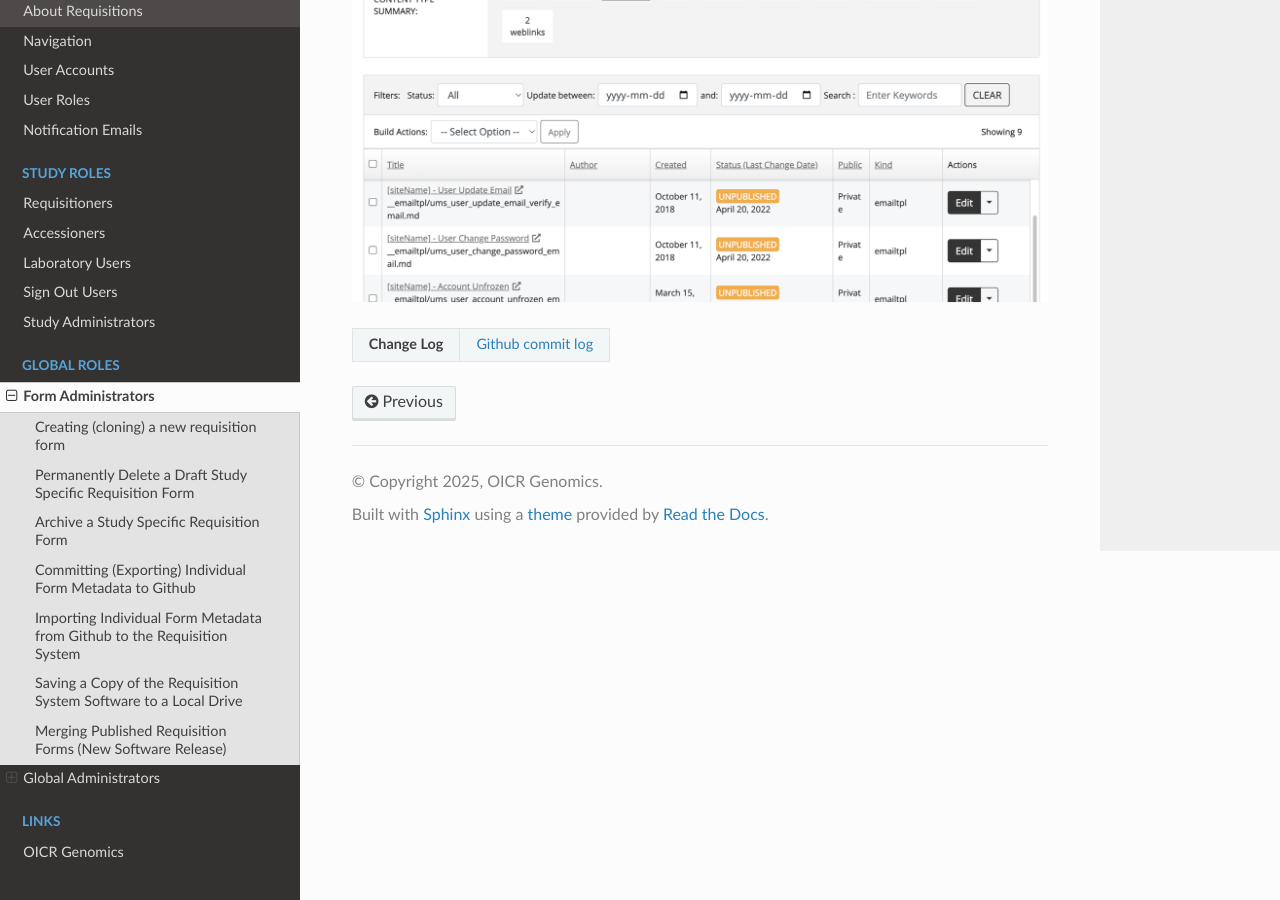
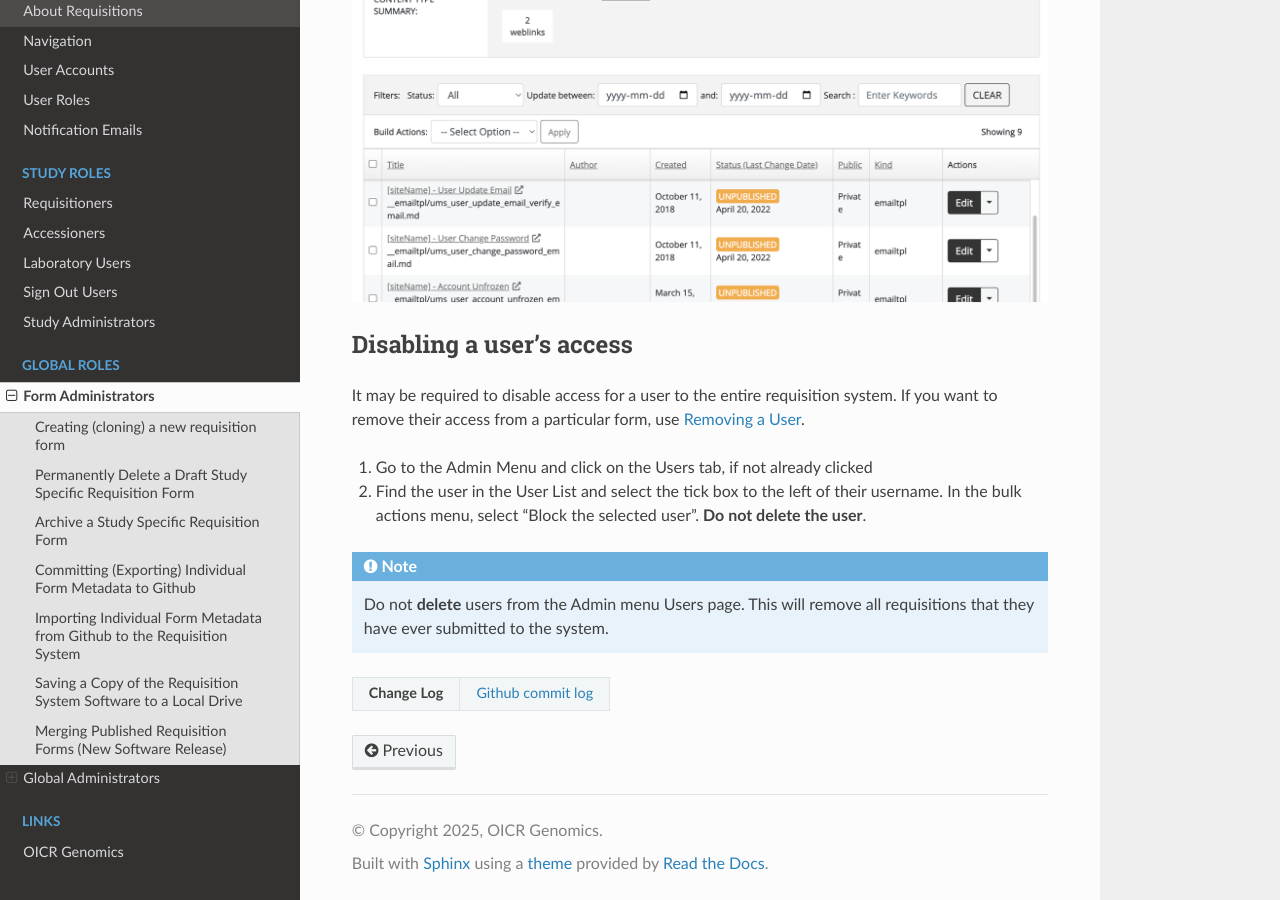
Before and after one commit to oicr-gsi/req-system-docs, a Sphinx documentation site: the page built from source/global-users.rst, in a window 1280 px wide and 900 px high, scrolled down 5352 px. Built offline with Sphinx 7.4.7 and the Read the Docs theme 3.1.0, drawn with Linux system fonts in a browser that asks for light colours.

Commit message:
Add the 'remove a user' section to the global-users page with a note that users should NOT be deleted, only deactivated. CAPA-218

```diff
--- a/source/global-users.rst
+++ b/source/global-users.rst
@@ -4,7 +4,6 @@
 ###################
 Form Administrators
 ###################
-
 
 The Form Administrator is a global role that can perform the same tasks as :doc:`study-admins`, but can see all requisition study forms. The Form Administrator can additionally clone new forms, archive and delete forms, and back up and restore forms from Github.
 
@@ -14,7 +13,6 @@ Creating (cloning) a new requisition form
 #. Navigate to the “Manage Forms” tab and select the form to be cloned.
 #. Click on the gear box in the right-hand margin and select “Clone Form”.
 #. Select the clone draft form.  Note the cloned form will be titled “OICR Genomics Requisition Form Template” with the exact time the form was cloned.
-
 
 Permanently Delete a Draft Study Specific Requisition Form
 ------------------------------------------------------------
@@ -148,6 +146,20 @@ Modify a system email
 
 .. image:: images/mod-system-email.png
 
+
+Disabling a user's access
+--------------------------
+
+It may be required to disable access for a user to the entire requisition system. If you want to remove their access from a particular form, use :ref:`remove-user-admin`.
+
+#. Go to the Admin Menu and click on the Users tab, if not already clicked
+#. Find the user in the User List and select the tick box to the left of their username. In the bulk actions menu, select "Block the selected user". **Do not delete the user**.
+
+.. note:: Do not **delete** users from the Admin menu Users page. This will remove all requisitions that they have ever submitted to the system.
+
+
+
+
 .. toctree::
    :maxdepth: 2
 
--- a/source/study-admins.rst
+++ b/source/study-admins.rst
@@ -18,6 +18,8 @@ Adding a User
 #. Click on the subheader “People.”
 #. For each available role, assign an institutional email address by clicking “Add to Staff List”.  A popup box will appear. Multiple email addresses may be added at once to a specific role.
 #. User roles may also be edited under the “Actions>edit” menu.  A popup window will appear and enable assignment of multiple roles to a single user, or to change their individual role assignments within a study specific requisition.  Alter the user’s roles by marking or unchecking the roles that apply.
+
+.. _remove-user-admin:
 
 Removing a User
 ---------------
```
